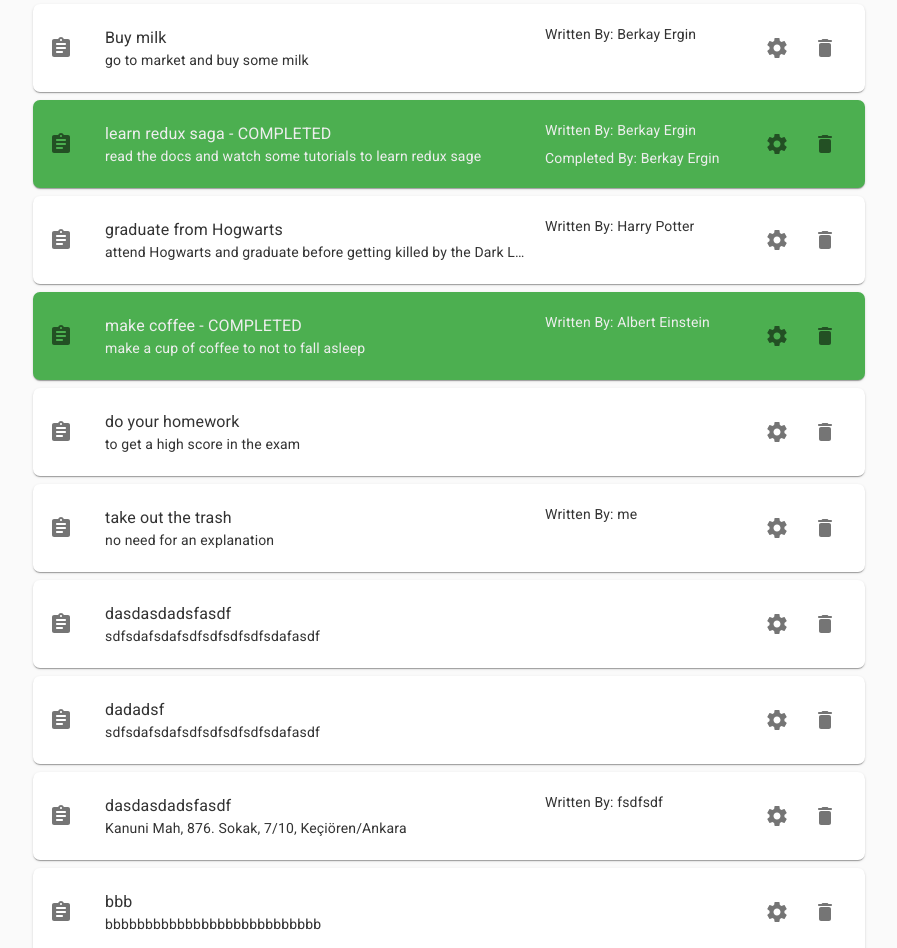
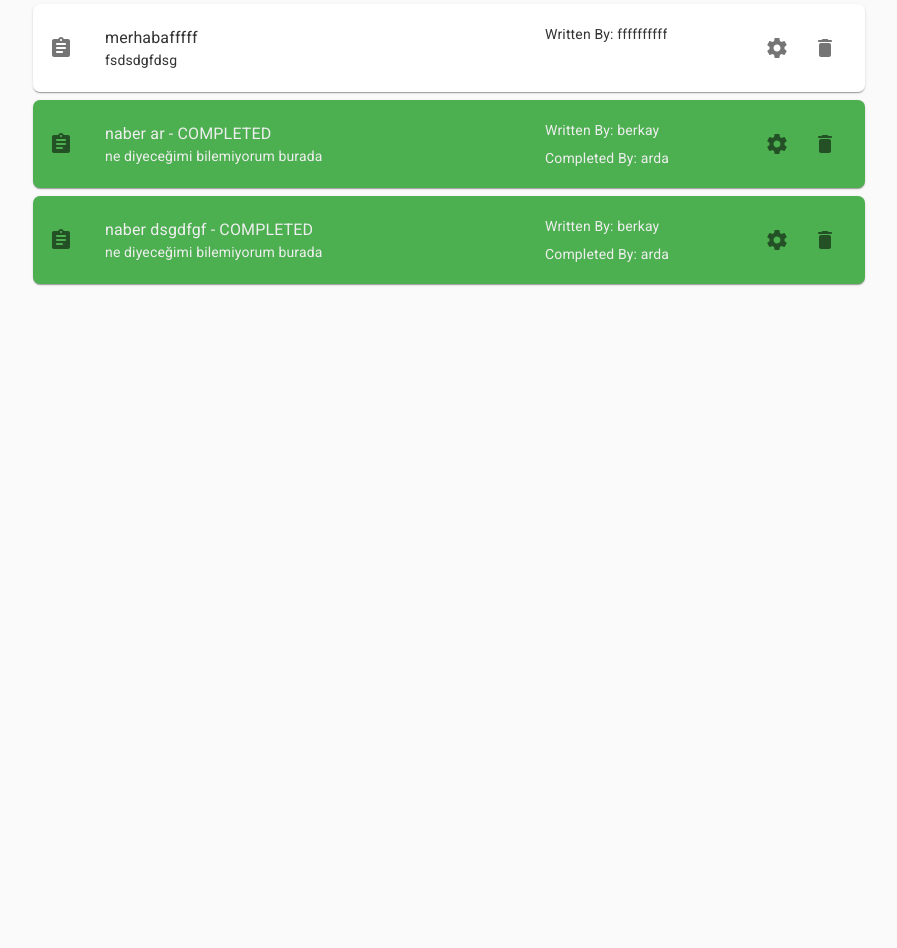
Before and after one commit to sberkaye/to-do-webapp, a React (Create React App) app: page / in a window 1280 px wide. Shown: the part 100-1048 px from the top of the page, without its empty margins (191-1088 px from the left). After the commit the page ends 800 px from the top, so only its background shows below. Built offline with nearby package versions, Linux system fonts and the light colour scheme; data requests are answered from the project's data file.

Commit message:
Created worker and watcher sagas for editing and deleting TODOs and fixed a minor bug in reducer.

```diff
--- a/db.json
+++ b/db.json
@@ -1,94 +1,28 @@
 {
   "todos": [
     {
-      "id": 1,
-      "name": "Buy milk",
-      "description": "go to market and buy some milk",
+      "name": "merhabafffff",
+      "description": "fsdsdgfdsg",
       "completed": false,
-      "writtenBy": "Berkay Ergin"
+      "writtenBy": "ffffffffff",
+      "completedBy": "",
+      "id": 0
     },
     {
-      "id": 2,
-      "name": "learn redux saga",
-      "description": "read the docs and watch some tutorials to learn redux sage",
+      "name": "naber ar",
+      "description": "ne diyeceğimi bilemiyorum burada",
       "completed": true,
-      "writtenBy": "Berkay Ergin",
-      "completedBy": "Berkay Ergin"
+      "writtenBy": "berkay",
+      "completedBy": "arda",
+      "id": 5
     },
     {
-      "id": 3,
-      "name": "graduate from Hogwarts",
-      "description": "attend Hogwarts and graduate before getting killed by the Dark Lord",
-      "completed": false,
-      "writtenBy": "Harry Potter"
-    },
-    {
-      "id": 4,
-      "name": "make coffee",
-      "description": "make a cup of coffee to not to fall asleep",
+      "name": "naber dsgdfgf",
+      "description": "ne diyeceğimi bilemiyorum burada",
       "completed": true,
-      "writtenBy": "Albert Einstein"
-    },
-    {
-      "id": 5,
-      "name": "do your homework",
-      "description": "to get a high score in the exam",
-      "completed": false
-    },
-    {
-      "id": 6,
-      "name": "take out the trash",
-      "description": "no need for an explanation",
-      "completed": false,
-      "writtenBy": "me"
-    },
-    {
-      "name": "dasdasdadsfasdf",
-      "description": "sdfsdafsdafsdfsdfsdfsdfsdafasdf",
-      "completed": false,
-      "writtenBy": "",
-      "completedBy": "",
-      "id": 7
-    },
-    {
-      "name": "dadadsf",
-      "description": "sdfsdafsdafsdfsdfsdfsdfsdafasdf",
-      "completed": false,
-      "writtenBy": "",
-      "completedBy": "",
-      "id": 8
-    },
-    {
-      "name": "dasdasdadsfasdf",
-      "description": "Kanuni Mah, 876. Sokak, 7/10, Keçiören/Ankara",
-      "completed": false,
-      "writtenBy": "fsdfsdf",
-      "completedBy": "",
-      "id": 9
-    },
-    {
-      "name": "bbb",
-      "description": "bbbbbbbbbbbbbbbbbbbbbbbbbbb",
-      "completed": false,
-      "writtenBy": "",
-      "completedBy": "",
-      "id": 10
-    },
-    {
-      "name": "aaaaaaaaaaaaaaa",
-      "description": "aaaaaaaaaaaaaaaaaaaaaaaaaaa",
-      "completed": false,
-      "writtenBy": "",
-      "completedBy": "",
-      "id": 11
-    },
-    {
-      "name": "ccccccccccccc",
-      "description": "ccccccccccccccccccc",
-      "completed": false,
-      "writtenBy": "",
-      "completedBy": "",
-      "id": 12
+      "writtenBy": "berkay",
+      "completedBy": "arda",
+      "id": 6
     }
   ]
 }
--- a/src/components/App.js
+++ b/src/components/App.js
@@ -75,6 +75,7 @@ const App = () => {
           <TodoList
             handleShowDialog={setShowDialog}
             handleSetDialogProps={setDialogProps}
+            handleSetDialogType={setDialogType}
           />
         </Grid>
       </Grid>
--- a/src/components/Todo.jsx
+++ b/src/components/Todo.jsx
@@ -2,7 +2,7 @@
  * A simple TODO item made by using Material UI's ListItem component
  */
 
-import React, { useState, forwardRef } from 'react';
+import React from 'react';
 import clsx from 'clsx';
 import {
   ListItem,
@@ -11,8 +11,6 @@ import {
   ListItemSecondaryAction,
   IconButton,
   Paper,
-  Snackbar,
-  Slide,
 } from '@material-ui/core';
 import { makeStyles } from '@material-ui/core/styles';
 import {
@@ -21,7 +19,6 @@ import {
   DeleteRounded,
 } from '@material-ui/icons';
 import PropType from 'prop-types';
-import TodoDialog from './TodoDialog';
 
 const useStyles = makeStyles((theme) => ({
   todoItem: (props) => ({
@@ -60,39 +57,18 @@ const useStyles = makeStyles((theme) => ({
   },
 }));
 
-// eslint-disable-next-line react/display-name
-const Transition = forwardRef((props, ref) => (
-  // eslint-disable-next-line react/jsx-props-no-spreading
-  <Slide direction="up" ref={ref} {...props} />
-));
-
 const Todo = (props) => {
-  const [showDialog, setShowDialog] = useState(false);
-  const [showSnackbar, setShowSnackbar] = useState(false);
-
-  const { name, description, completed, writtenBy, completedBy } = props;
+  const {
+    name,
+    description,
+    completed,
+    writtenBy,
+    completedBy,
+    handleDelete,
+    showDialog,
+    setDialogProps,
+  } = props;
   const classes = useStyles(props);
-
-  const renderDialog = (
-    <TodoDialog
-      open={showDialog}
-      handleOpen={setShowDialog}
-      showSnackbar={setShowSnackbar}
-      {...props}
-    />
-  );
-
-  const renderSnackbar = (
-    <Snackbar
-      open={showSnackbar}
-      onClose={() => {
-        setShowSnackbar(false);
-      }}
-      autoHideDuration={1000}
-      TransitionComponent={Transition}
-      message="TODO edited successfully"
-    />
-  );
 
   return (
     <>
@@ -134,19 +110,18 @@ const Todo = (props) => {
         <ListItemSecondaryAction className={classes.secondaryAction}>
           <IconButton
             onClick={() => {
-              setShowDialog(true);
+              setDialogProps();
+              showDialog(true);
             }}
             aria-label="Edit TODO"
           >
             <SettingsRounded />
           </IconButton>
-          <IconButton aria-label="Delete TODO">
+          <IconButton onClick={handleDelete} aria-label="Delete TODO">
             <DeleteRounded />
           </IconButton>
         </ListItemSecondaryAction>
       </ListItem>
-      {renderDialog}
-      {renderSnackbar}
     </>
   );
 };
@@ -157,7 +132,9 @@ Todo.propTypes = {
   completed: PropType.bool.isRequired,
   writtenBy: PropType.string,
   completedBy: PropType.string,
-  index: PropType.number.isRequired,
+  handleDelete: PropType.func.isRequired,
+  showDialog: PropType.func.isRequired,
+  setDialogProps: PropType.func.isRequired,
 };
 
 export default Todo;
--- a/src/components/TodoDialog.jsx
+++ b/src/components/TodoDialog.jsx
@@ -17,6 +17,7 @@ const Transition = forwardRef((props, ref) => (
 ));
 
 const TodoDialog = (props) => {
+  console.log(props);
   const { open, handleOpen, name, type } = props;
   const theme = useTheme();
   // will be true when the screen size is equal to or lower than 'sm'
--- a/src/components/TodoList.jsx
+++ b/src/components/TodoList.jsx
@@ -1,13 +1,40 @@
 import React from 'react';
-import { connect } from 'react-redux';
+import { connect, useDispatch } from 'react-redux';
 import { List } from '@material-ui/core';
 import PropType from 'prop-types';
 import Todo from './Todo';
+import { deleteTodo } from '../redux/actions/actionTodos';
 
-const createItems = (todos) =>
-  todos.map((params, index) => <Todo key={index} index={index} {...params} />);
+const TodoList = (props) => {
+  const dispatch = useDispatch();
 
-const TodoList = (props) => <List>{createItems(props.todos)}</List>;
+  const handleDelete = (index) => () => {
+    dispatch(deleteTodo(index));
+  };
+
+  const setDialogProps = (index) => () => {
+    props.handleSetDialogProps(props.todos[index]);
+    console.log('props going to dialog: ', props.todos[index]);
+  };
+
+  const createItems = ({ todos, handleShowDialog, handleSetDialogType }) =>
+    todos.map((params, index) => {
+      return (
+        <Todo
+          handleDelete={handleDelete(index)}
+          showDialog={handleShowDialog}
+          setDialogProps={setDialogProps(index)}
+          setDialogType={() => {
+            handleSetDialogType('edit');
+          }}
+          key={index}
+          {...params}
+        />
+      );
+    });
+
+  return <List>{createItems({ ...props })}</List>;
+};
 
 const mapStateToProps = (state) => ({
   todos: state.todos.values,
@@ -23,6 +50,7 @@ TodoList.propTypes = {
       completed: PropType.bool.isRequired,
     }),
   ),
+  handleSetDialogProps: PropType.func.isRequired,
 };
 
 export default connect(mapStateToProps)(TodoList);
--- a/src/redux/actions/actionTodos.js
+++ b/src/redux/actions/actionTodos.js
@@ -16,10 +16,7 @@ export const addTodo = (todo) => ({
 
 export const editTodo = (index, todoObj) => ({
   type: EDIT_TODO,
-  payload: {
-    index,
-    todoObj,
-  },
+  payload: [index, todoObj],
 });
 
 export const deleteTodo = (index) => ({
--- a/src/redux/reducers/todoReducer.js
+++ b/src/redux/reducers/todoReducer.js
@@ -20,10 +20,17 @@ export default (state = INITIAL_STATE, action) => {
     case SET_TODOS:
       return {
         ...state,
-        values: [...state.values, ...action.payload],
+        values: action.payload,
       };
     case EDIT_TODO:
-      return {};
+      return {
+        ...state,
+        values: [
+          ...state.values.slice(0, action.payload[0] - 1),
+          action.payload[1],
+          ...state.values.slice(action.payload[0] + 1),
+        ],
+      };
     case DELETE_TODO: {
       const { index } = action.payload;
       return {
--- a/src/redux/sagas/handlers/todos.js
+++ b/src/redux/sagas/handlers/todos.js
@@ -1,5 +1,10 @@
 import { call, put } from 'redux-saga/effects';
-import { requestGetTodos, requestPostTodo } from '../requests/todos';
+import {
+  requestGetTodos,
+  requestPostTodo,
+  requestDeleteTodo,
+  requestEditTodo,
+} from '../requests/todos';
 import { setTodos } from '../../actions/actionTodos';
 
 // handler for todos - asynchronously gets a response from
@@ -22,4 +27,23 @@ function* handleAddTodo(action) {
   }
 }
 
-export { handleGetTodos, handleAddTodo };
+function* handleDeleteTodo(action) {
+  try {
+    yield call(requestDeleteTodo, action.payload);
+    yield handleGetTodos();
+  } catch (err) {
+    console.error(err);
+  }
+}
+
+function* handleEditTodo(action) {
+  console.log('handleEditTodo action: ', action);
+  try {
+    yield call(requestEditTodo, action.payload);
+    yield handleGetTodos();
+  } catch (err) {
+    console.error(err);
+  }
+}
+
+export { handleGetTodos, handleAddTodo, handleDeleteTodo, handleEditTodo };
--- a/src/redux/sagas/requests/todos.js
+++ b/src/redux/sagas/requests/todos.js
@@ -17,4 +17,32 @@ function requestPostTodo(todo) {
   });
 }
 
-export { requestGetTodos, requestPostTodo };
+function requestDeleteTodo(index) {
+  return axios.request({
+    method: 'delete',
+    url: `http://localhost:3004/todos/${index}`,
+  });
+}
+
+function requestEditTodo(todo) {
+  return axios.request({
+    method: 'put',
+    url: `http://localhost:3004/todos/${todo[0]}`,
+    data: todo[1],
+  });
+}
+
+// const fixIndexes = async (fromIdx) => {
+//   const todos = await axios.get('http://localhost:3004/todos');
+//   const length = todos.length;
+//   console.log('length: ', length);
+//   const fixRequests = [];
+//   for (let i = fromIdx + 1; i < length; i++) {
+//     fixRequests.push(
+//       axios.patch(`http://localhost:3004/todos/${i}`, { id: i - 1 }),
+//     );
+//   }
+//   Promise.all(fixRequests).then((values) => console.log(values));
+// };
+
+export { requestGetTodos, requestPostTodo, requestDeleteTodo, requestEditTodo };
--- a/src/redux/sagas/rootSaga.js
+++ b/src/redux/sagas/rootSaga.js
@@ -1,11 +1,19 @@
 import { takeLatest, all } from '@redux-saga/core/effects';
-import { handleGetTodos, handleAddTodo } from './handlers/todos';
-import { FETCH_TODOS, ADD } from '../actions/types';
+import {
+  handleGetTodos,
+  handleAddTodo,
+  handleDeleteTodo,
+  handleEditTodo,
+} from './handlers/todos';
+import { FETCH_TODOS, ADD, DELETE_TODO, EDIT_TODO } from '../actions/types';
+import { takeEvery } from 'redux-saga/effects';
 
 // root saga which will forward actions to the corresponding handlers
 export function* rootSaga() {
   yield all([
     takeLatest(FETCH_TODOS, handleGetTodos),
-    takeLatest(ADD, handleAddTodo),
+    takeEvery(ADD, handleAddTodo),
+    takeEvery(DELETE_TODO, handleDeleteTodo),
+    takeEvery(EDIT_TODO, handleEditTodo),
   ]);
 }
```
Also changed, not shown: src/components/TodoForm.jsx (+30 -4 lines).
